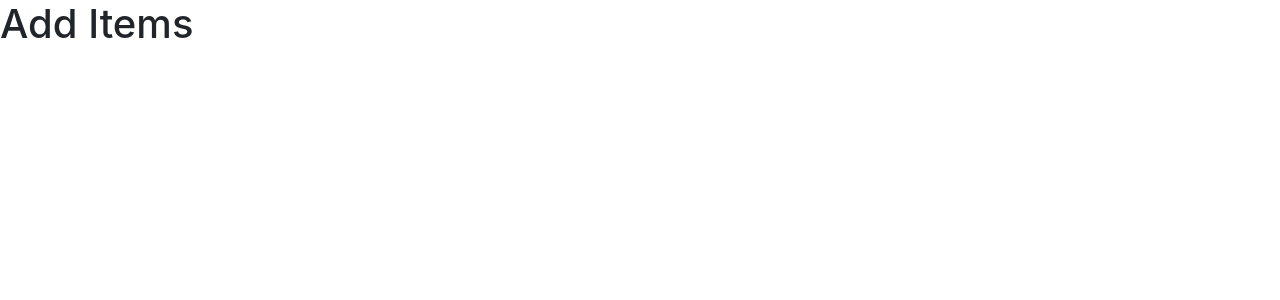
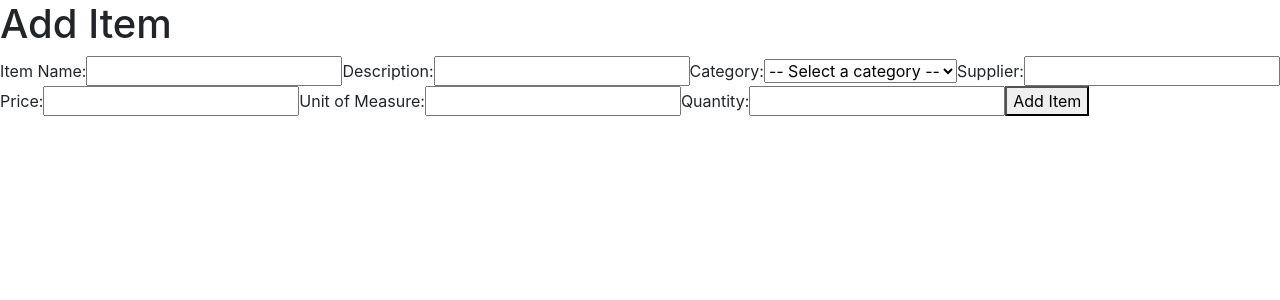
Before and after one commit to aryan1403/SCM-Frontend, a React (Create React App) app: page /addItemInventory in a window 1280 px wide. Shown: the top 300 px of the page. Built offline with nearby package versions, Linux system fonts and the light colour scheme.

Commit message:
Update addItem.js

```diff
--- a/src/Pages/addItem.js
+++ b/src/Pages/addItem.js
@@ -1,5 +1,53 @@
-export default function AddItem(props) {
-    return (
-        <h1>Add Items</h1>
-    );
+import React, { useState } from 'react';
+
+function AddItem() {
+  const [itemName, setItemName] = useState('');
+  const [description, setDescription] = useState('');
+  const [category, setCategory] = useState('');
+  const [supplier, setSupplier] = useState('');
+  const [price, setPrice] = useState('');
+  const [unitOfMeasure, setUnitOfMeasure] = useState('');
+  const [quantity, setQuantity] = useState('');
+
+  const handleSubmit = (e) => {
+    e.preventDefault();
+    // code to add item to inventory goes here
+  }
+
+  return (
+    <div>
+      <h1>Add Item</h1>
+      <form onSubmit={handleSubmit}>
+        <label htmlFor="item-name">Item Name:</label>
+        <input type="text" id="item-name" name="item-name" value={itemName} onChange={(e) => setItemName(e.target.value)} required />
+
+        <label htmlFor="description">Description:</label>
+        <input type="text" id="description" name="description" value={description} onChange={(e) => setDescription(e.target.value)} required />
+
+        <label htmlFor="category">Category:</label>
+        <select id="category" name="category" value={category} onChange={(e) => setCategory(e.target.value)} required>
+          <option value="">-- Select a category --</option>
+          <option value="Electronics">Electronics</option>
+          <option value="Clothing">Clothing</option>
+          <option value="Food">Food</option>
+        </select>
+
+        <label htmlFor="supplier">Supplier:</label>
+        <input type="text" id="supplier" name="supplier" value={supplier} onChange={(e) => setSupplier(e.target.value)} required />
+
+        <label htmlFor="price">Price:</label>
+        <input type="text" id="price" name="price" value={price} onChange={(e) => setPrice(e.target.value)} required />
+
+        <label htmlFor="unit">Unit of Measure:</label>
+        <input type="text" id="unit" name="unit" value={unitOfMeasure} onChange={(e) => setUnitOfMeasure(e.target.value)} required />
+
+        <label htmlFor="quantity">Quantity:</label>
+        <input type="text" id="quantity" name="quantity" value={quantity} onChange={(e) => setQuantity(e.target.value)} required />
+
+        <button type="submit">Add Item</button>
+      </form>
+    </div>
+  );
 }
+
+export default AddItem;
```
